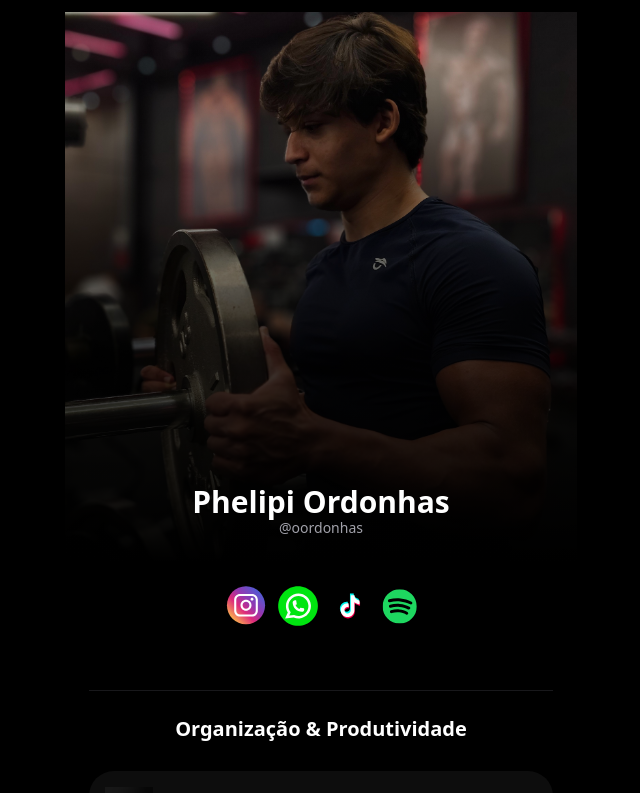
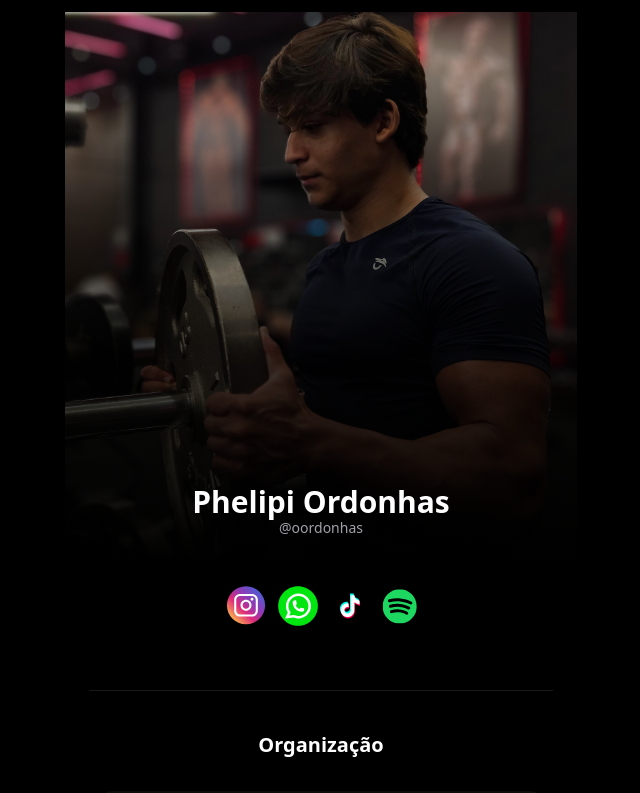
Before and after one commit to lucasfabbrim/ph, a Next.js app: page / in a window 1280 px wide. Shown: the top 793 px of the page, without its empty margins (319-959 px from the left). Built offline with nearby package versions, Linux system fonts and the light colour scheme.

Commit message:
Update page.tsx

```diff
--- a/src/app/page.tsx
+++ b/src/app/page.tsx
@@ -87,8 +87,8 @@ export default function Home() {
 
           {/* Excellence Card */}
           <div className="space-y-3 border-b border-b-zinc-900 pb-12 mx-6 pt-6 border-t border-t-zinc-900">
-            <h1 className="items-center text-center text-xl pb-4 font-semibold">
-              Organização & Produtividade
+            <h1 className="items-center text-center text-xl pb-5 font-semibold pt-4">
+              Organização
             </h1>
             <Card className="bg-neutral-900/60 border-none rounded-[25px]">
               <div className="w-full justify-between p-4 h-auto flex items-center">
```
